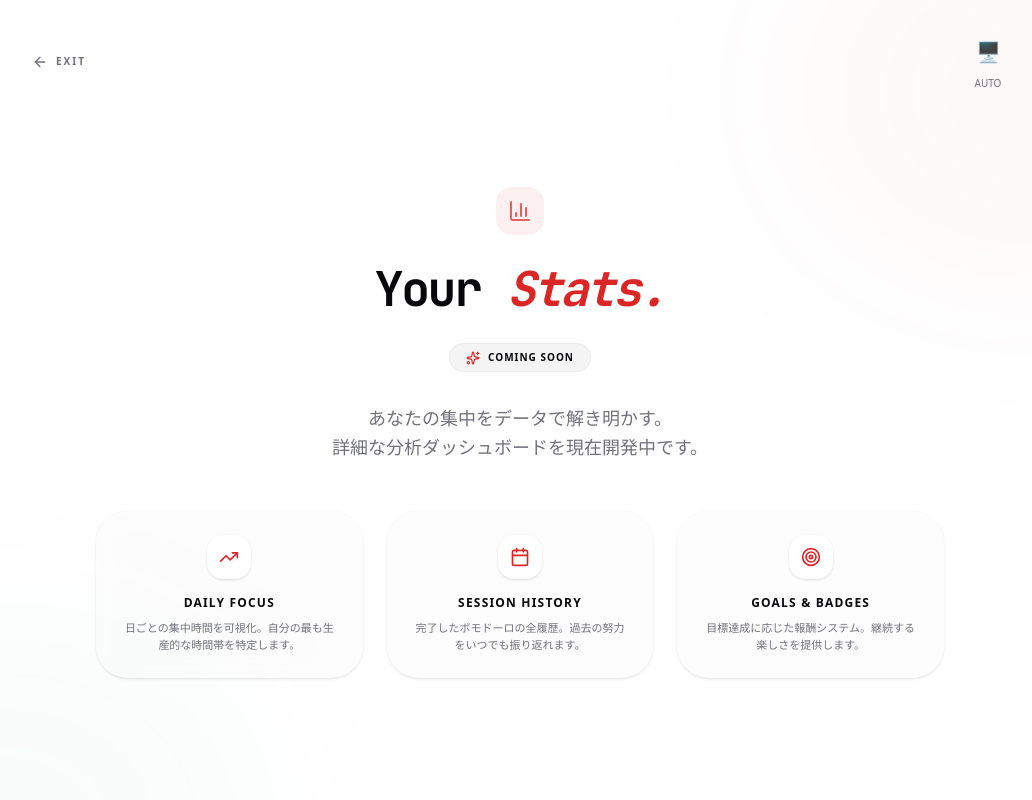
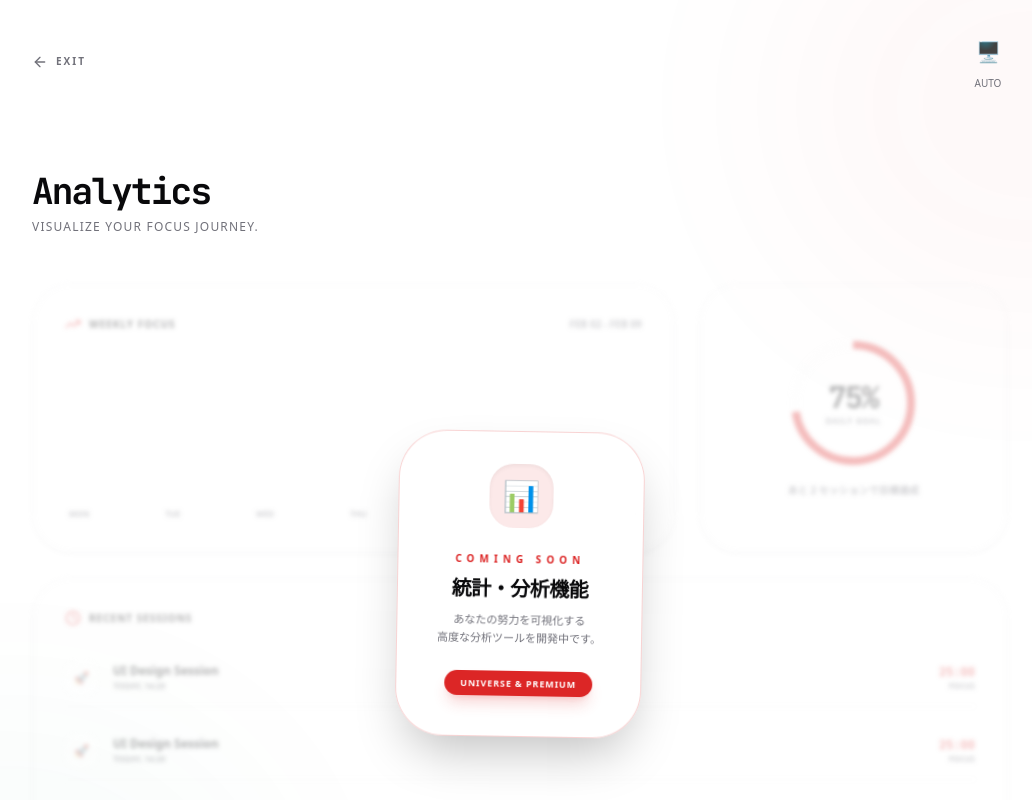
Before and after one commit to tcaret2jp/pomoru, a Next.js app: page /stats in a window 1280 px wide. Shown: the top 800 px of the page, without its empty margins (120-1152 px from the left). Built offline with nearby package versions, Linux system fonts and the light colour scheme.

Commit message:
feat: implement rich Analytics preview UI and transfer descriptions to About page

```diff
--- a/src/app/about/page.tsx
+++ b/src/app/about/page.tsx
@@ -4,7 +4,7 @@ import { Button } from "@/components/ui/Button";
 import { Card } from "@/components/ui/Card";
 import { ThemeToggle } from "@/components/ui/ThemeToggle";
 import Link from "next/link";
-import { ArrowLeft, Clock, Moon, Cloud, Zap } from "lucide-react";
+import { ArrowLeft, Clock, Moon, Cloud, Zap, TrendingUp, Calendar, Target } from "lucide-react";
 
 export default function AboutPage() {
   const features = [
@@ -14,9 +14,19 @@ export default function AboutPage() {
       description: "セッション終了後も集中を途切れさせない、シームレスなカウントアップ機能。"
     },
     {
-      icon: <Moon className="w-6 h-6 text-primary" />,
-      title: "Dark Mode",
-      description: "視覚的ノイズを極限まで排除した、高コントラストな漆黒のインターフェース。"
+      icon: <TrendingUp className="w-6 h-6 text-primary" />,
+      title: "Daily Focus",
+      description: "日ごとの集中時間を可視化。自分の最も生産的な時間帯を特定します（近日公開）。"
+    },
+    {
+      icon: <Calendar className="w-6 h-6 text-primary" />,
+      title: "Session History",
+      description: "完了したポモドーロの全履歴。過去の努力をいつでも振り返れます（近日公開）。"
+    },
+    {
+      icon: <Target className="w-6 h-6 text-primary" />,
+      title: "Goals & Badges",
+      description: "目標達成に応じた報酬システム。継続する楽しさを提供します（近日公開）。"
     },
     {
       icon: <Cloud className="w-6 h-6 text-primary" />,
@@ -45,7 +55,7 @@ export default function AboutPage() {
           className="group flex items-center gap-2 text-muted-foreground hover:text-foreground transition-colors"
         >
           <ArrowLeft className="w-4 h-4 group-hover:-translate-x-1 transition-transform" />
-          <span className="text-sm font-medium">Back to Timer</span>
+          <span className="text-[10px] font-black uppercase tracking-[0.2em]">Exit</span>
         </Link>
         <ThemeToggle />
       </header>
--- a/src/app/stats/page.tsx
+++ b/src/app/stats/page.tsx
@@ -3,27 +3,10 @@
 import { Card } from "@/components/ui/Card";
 import { ThemeToggle } from "@/components/ui/ThemeToggle";
 import Link from "next/link";
-import { ArrowLeft, BarChart3, TrendingUp, Calendar, Target, Sparkles } from "lucide-react";
+import { ArrowLeft, BarChart3, TrendingUp, Calendar, Target, Clock, Trophy } from "lucide-react";
+import { cn } from "@/lib/utils";
 
 export default function StatsPage() {
-  const previews = [
-    {
-      icon: <TrendingUp className="w-5 h-5 text-primary" />,
-      title: "Daily Focus",
-      description: "日ごとの集中時間を可視化。自分の最も生産的な時間帯を特定します。"
-    },
-    {
-      icon: <Calendar className="w-5 h-5 text-primary" />,
-      title: "Session History",
-      description: "完了したポモドーロの全履歴。過去の努力をいつでも振り返れます。"
-    },
-    {
-      icon: <Target className="w-5 h-5 text-primary" />,
-      title: "Goals & Badges",
-      description: "目標達成に応じた報酬システム。継続する楽しさを提供します。"
-    }
-  ];
-
   return (
     <main className="min-h-screen bg-background text-foreground transition-colors duration-300 relative overflow-hidden">
       {/* Background decoration */}
@@ -44,44 +27,105 @@ export default function StatsPage() {
         <ThemeToggle />
       </header>
 
-      {/* Hero Section */}
-      <section className="max-w-3xl mx-auto px-6 pt-16 pb-12 text-center relative z-10">
-        <div className="inline-flex p-3 rounded-2xl bg-primary/10 text-primary mb-6 animate-pulse">
-          <BarChart3 className="w-6 h-6" />
+      {/* Content Area */}
+      <section className="max-w-5xl mx-auto px-6 py-12 relative z-10">
+        <div className="mb-12 text-center md:text-left">
+          <h1 className="text-4xl font-bold font-mono tracking-tighter mb-2">Analytics</h1>
+          <p className="text-xs text-muted-foreground font-medium uppercase tracking-widest">Visualize your focus journey.</p>
         </div>
-        <h1 className="text-4xl md:text-5xl font-bold font-mono tracking-tighter mb-6 leading-tight">
-          Your <span className="text-primary italic">Stats.</span>
-        </h1>
-        <div className="inline-flex items-center gap-2 px-4 py-1.5 rounded-full bg-muted border border-border/50 mb-8">
-          <Sparkles className="w-3.5 h-3.5 text-primary" />
-          <span className="text-[10px] font-black uppercase tracking-widest">Coming Soon</span>
-        </div>
-        <p className="text-lg text-muted-foreground leading-relaxed max-w-xl mx-auto font-medium">
-          あなたの集中をデータで解き明かす。 <br />
-          詳細な分析ダッシュボードを現在開発中です。
-        </p>
-      </section>
 
-      {/* Preview Section */}
-      <section className="max-w-4xl mx-auto px-6 pb-32 relative z-10">
-        <div className="grid md:grid-cols-3 gap-6">
-          {previews.map((item) => (
-            <Card key={item.title} className="p-6 border-none bg-muted/20 backdrop-blur-sm rounded-[2rem] flex flex-col items-center text-center group hover:bg-muted/30 transition-all">
-              <div className="p-3 rounded-2xl bg-background shadow-sm mb-4 group-hover:scale-110 transition-transform">
-                {item.icon}
+        {/* Dashboard Mockup with Overlay */}
+        <div className="relative">
+          {/* Mockup UI - Blurrred and Non-interactive */}
+          <div className="grid grid-cols-1 md:grid-cols-3 gap-6 opacity-30 filter blur-[2px] pointer-events-none select-none">
+
+            {/* Stat Card 1: Daily Activity Chart Mock */}
+            <Card className="md:col-span-2 p-8 border-border/50 bg-muted/10 rounded-[2.5rem] flex flex-col gap-6">
+              <div className="flex justify-between items-center">
+                <div className="flex items-center gap-2">
+                  <TrendingUp className="w-4 h-4 text-primary" />
+                  <span className="text-[10px] font-black uppercase tracking-widest">Weekly Focus</span>
+                </div>
+                <div className="text-[10px] font-bold text-muted-foreground">FEB 02 - FEB 09</div>
               </div>
-              <h3 className="text-xs font-black uppercase tracking-widest mb-2">{item.title}</h3>
-              <p className="text-[11px] text-muted-foreground leading-relaxed">
-                {item.description}
-              </p>
+              <div className="flex items-end justify-between h-32 gap-2 px-2">
+                {[40, 70, 45, 90, 65, 80, 30].map((h, i) => (
+                  <div key={i} className="flex-1 bg-primary/20 rounded-t-lg relative group">
+                    <div className="absolute bottom-0 w-full bg-primary rounded-t-lg transition-all" style={{ height: `${h}%` }} />
+                  </div>
+                ))}
+              </div>
+              <div className="flex justify-between text-[8px] font-black text-muted-foreground px-1">
+                <span>MON</span><span>TUE</span><span>WED</span><span>THU</span><span>FRI</span><span>SAT</span><span>SUN</span>
+              </div>
             </Card>
-          ))}
+
+            {/* Stat Card 2: Goals Mock */}
+            <Card className="p-8 border-border/50 bg-muted/10 rounded-[2.5rem] flex flex-col items-center justify-center text-center gap-4">
+              <div className="relative w-32 h-32 flex items-center justify-center">
+                <svg className="w-full h-full transform -rotate-90">
+                  <circle cx="64" cy="64" r="58" stroke="currentColor" strokeWidth="8" fill="transparent" className="text-muted/20" />
+                  <circle cx="64" cy="64" r="58" stroke="currentColor" strokeWidth="8" fill="transparent" strokeDasharray={364} strokeDashoffset={100} className="text-primary" />
+                </svg>
+                <div className="absolute flex flex-col items-center">
+                  <span className="text-3xl font-bold font-mono tracking-tighter">75%</span>
+                  <span className="text-[8px] font-black uppercase tracking-widest text-muted-foreground">Daily Goal</span>
+                </div>
+              </div>
+              <p className="text-[10px] font-bold text-muted-foreground">あと 2 セッションで目標達成</p>
+            </Card>
+
+            {/* Stat Card 3: Recent History Mock */}
+            <Card className="md:col-span-3 p-8 border-border/50 bg-muted/10 rounded-[2.5rem]">
+              <div className="flex items-center gap-2 mb-6">
+                <Clock className="w-4 h-4 text-primary" />
+                <span className="text-[10px] font-black uppercase tracking-widest">Recent Sessions</span>
+              </div>
+              <div className="space-y-4">
+                {[1, 2, 3].map((i) => (
+                  <div key={i} className="flex items-center justify-between py-3 border-b border-border/10 last:border-0">
+                    <div className="flex items-center gap-4">
+                      <div className="w-8 h-8 rounded-xl bg-background flex items-center justify-center text-xs">🚀</div>
+                      <div>
+                        <p className="text-xs font-bold">UI Design Session</p>
+                        <p className="text-[9px] text-muted-foreground uppercase font-black tracking-tighter">Today, 14:20</p>
+                      </div>
+                    </div>
+                    <div className="text-right">
+                      <p className="text-xs font-bold font-mono text-primary">25:00</p>
+                      <p className="text-[8px] font-black text-muted-foreground uppercase">Focus</p>
+                    </div>
+                  </div>
+                ))}
+              </div>
+            </Card>
+          </div>
+
+          {/* Coming Soon Overlay */}
+          <div className="absolute inset-0 flex flex-col items-center justify-center z-20">
+            <div className="bg-background/80 backdrop-blur-md border border-primary/20 p-10 rounded-[3rem] shadow-2xl flex flex-col items-center gap-4 transform rotate-1 scale-110 md:scale-100">
+              <div className="w-16 h-16 rounded-[1.5rem] bg-primary/10 flex items-center justify-center text-3xl animate-bounce shadow-inner">
+                📊
+              </div>
+              <div className="text-center">
+                <p className="text-[10px] font-black uppercase tracking-[0.5em] text-primary mb-2">Coming Soon</p>
+                <h2 className="text-xl font-bold tracking-tight mb-2">統計・分析機能</h2>
+                <p className="text-[11px] font-medium text-muted-foreground leading-relaxed max-w-[200px] mx-auto">
+                  あなたの努力を可視化する<br />
+                  高度な分析ツールを開発中です。
+                </p>
+              </div>
+              <div className="mt-2 px-4 py-1.5 rounded-full bg-primary text-white text-[9px] font-black uppercase tracking-widest shadow-lg shadow-primary/20">
+                Universe & Premium
+              </div>
+            </div>
+          </div>
         </div>
       </section>
 
       {/* Footer */}
-      <footer className="max-w-6xl mx-auto px-6 py-12 text-center border-t border-border/30 text-[10px] font-black uppercase tracking-[0.4em] text-muted-foreground relative z-10 font-mono">
-        © 2026 POMORU PROJECT. MINIMALISM IN FOCUS.
+      <footer className="max-w-5xl mx-auto px-6 py-12 text-center text-[10px] font-black uppercase tracking-[0.4em] text-muted-foreground/30 font-mono">
+        Your focus, quantified.
       </footer>
     </main>
   );
```
